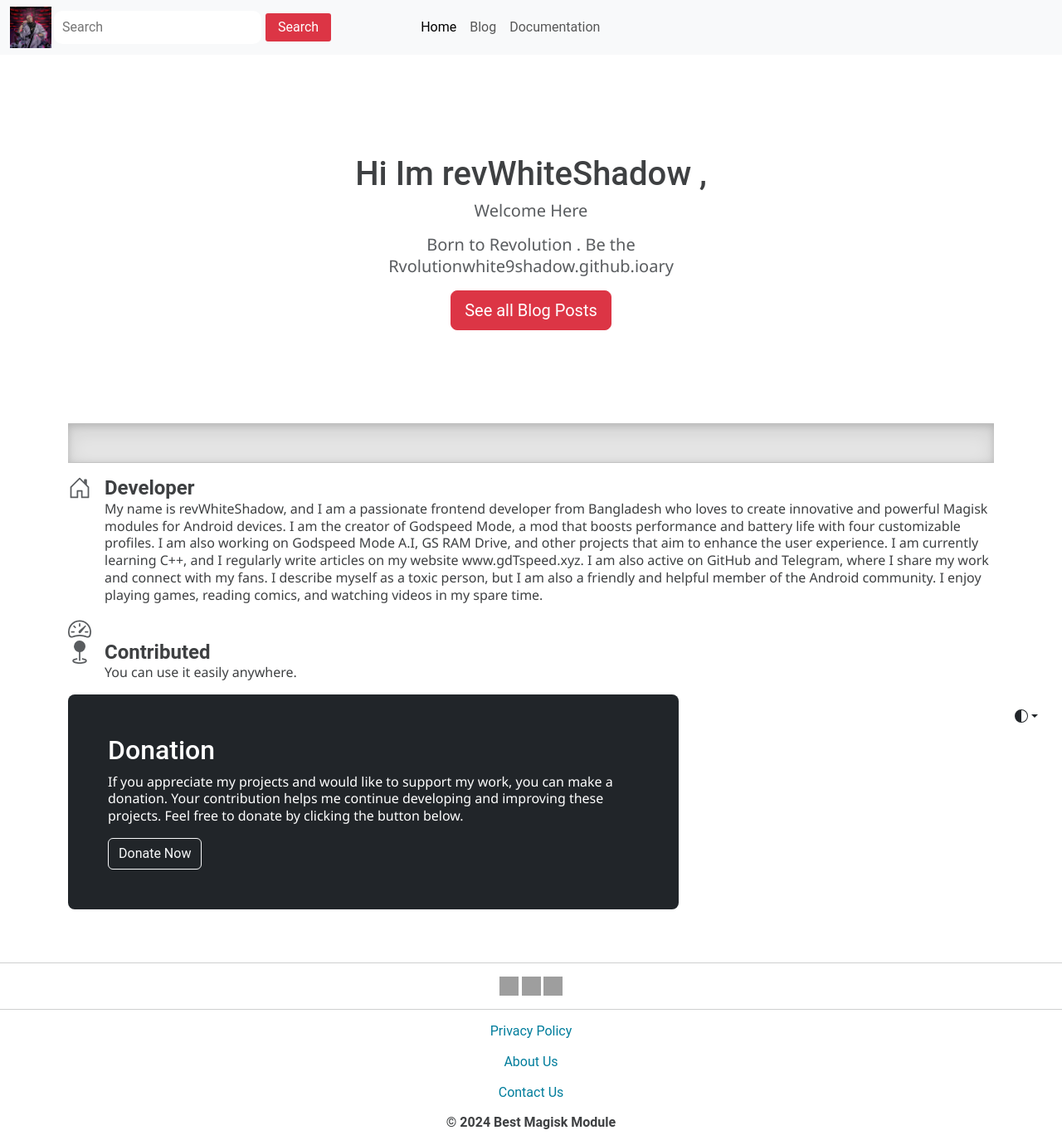
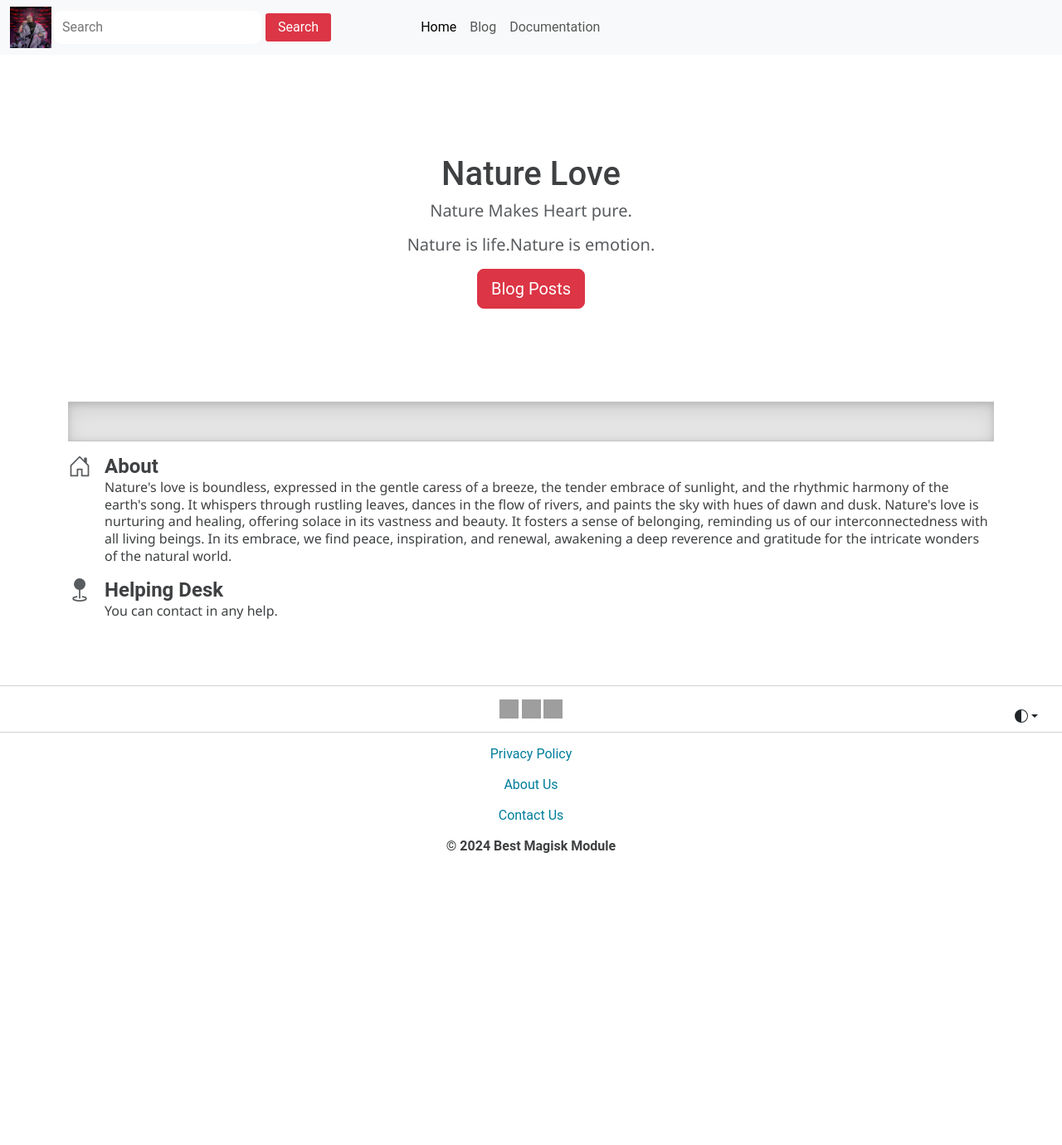
Before and after one commit to naturelovewsp/naturelovewsp.github.io, a Jekyll site: the page built from index.html, in a window 1280 px wide. Shown: the whole page at 83% size. Built offline with Jekyll 4.4.1, drawn with Linux system fonts in a browser that asks for light colours; some web fonts are replaced; after the commit the page ends 1047 px from its top, so only the background shows below that; grey boxes are pictures that could not be loaded.

Commit message:
Update index.html

```diff
--- a/index.html
+++ b/index.html
@@ -129,15 +129,15 @@ tagline: Bio
 <section class="py-5 text-center container">
     <div class="row py-lg-5">
       <div class="col-lg-6 col-md-8 mx-auto">
-           <h1 class="home_h1">Hi Im revWhiteShadow ,  </h1>
+           <h1 class="home_h1">Nature Love  </h1>
   <h3>
-   <p class="lead text-muted">  Welcome Here
+   <p class="lead text-muted">  Nature Makes Heart pure.
 
 
  </p>
    </h3>
-        <p class="lead text-muted">Born to Revolution . Be the Rvolutionwhite9shadow.github.ioary</p>
-        <a class="btn btn-lg btn-danger" href="/blog.html" role="button">See all Blog Posts</a>
+        <p class="lead text-muted">Nature is life.Nature is emotion.</p>
+        <a class="btn btn-lg btn-danger" href="/blog.html" role="button"> Blog Posts</a>
 
       </div>
     </div>
@@ -153,45 +153,22 @@ tagline: Bio
       <div class="col d-flex align-items-start">
         <svg class="bi text-muted flex-shrink-0 me-3" width="1.75em" height="1.75em"><use xlink:href="#home"/></svg>
         <div>
-          <h3 class="fw-bold mb-0 fs-4">Developer</h3>
+          <h3 class="fw-bold mb-0 fs-4">About </h3>
           <p>
-         My name is revWhiteShadow, and I am a passionate frontend developer from Bangladesh who loves to create innovative and powerful Magisk modules for Android devices.
-            I am the creator of Godspeed Mode, a mod that boosts performance and battery life with four customizable profiles.
-            I am also working on Godspeed Mode A.I, GS RAM Drive, and other projects that aim to enhance the user experience.
-            I am currently learning C++, and I regularly write articles on my website www.gdTspeed.xyz.
-            I am also active on GitHub and Telegram, where I share my work and connect with my fans.
-            I describe myself as a toxic person, but I am also a friendly and helpful member of the Android community.
-            I enjoy playing games, reading comics, and watching videos in my spare time.
+       Nature's love is boundless, expressed in the gentle caress of a breeze, the tender embrace of sunlight, and the rhythmic harmony of the earth's song. It whispers through rustling leaves, dances in the flow of rivers, and paints the sky with hues of dawn and dusk. Nature's love is nurturing and healing, offering solace in its vastness and beauty. It fosters a sense of belonging, reminding us of our interconnectedness with all living beings. In its embrace, we find peace, inspiration, and renewal, awakening a deep reverence and gratitude for the intricate wonders of the natural world.
           </p>
         </div>
       </div>
-      <div class="col d-flex align-items-start">
-        <svg class="bi text-muted flex-shrink-0 me-3" width="1.75em" height="1.75em"><use xlink:href="#speedometer2"/></svg>
-      </div>
-
 
 
 
       <div class="col d-flex align-items-start">
         <svg class="bi text-muted flex-shrink-0 me-3" width="1.75em" height="1.75em"><use xlink:href="#geo-fill"/></svg>
         <div>
-          <h3 class="fw-bold mb-0 fs-4">Contributed</h3>
-          <p>You can use it easily anywhere.</p>
+          <h3 class="fw-bold mb-0 fs-4">Helping Desk</h3>
+          <p>You can contact in any help.</p>
         </div>
       </div>
-
-
-
-
- <div class="row align-items-md-stretch">
-    <div class="col-md-8">
-        <div class="h-100 p-5 text-bg-dark rounded-3">
-            <h2>Donation</h2>
-            <p>If you appreciate my projects and would like to support my work, you can make a donation. Your contribution helps me continue developing and improving these projects. Feel free to donate by clicking the button below.</p>
-            <a href="https://ko-fi.com/revWS/tiers" target="_blank" class="btn btn-outline-light" type="button">Donate Now</a>
-        </div>
-    </div>
-</div>
 
 
 
```
